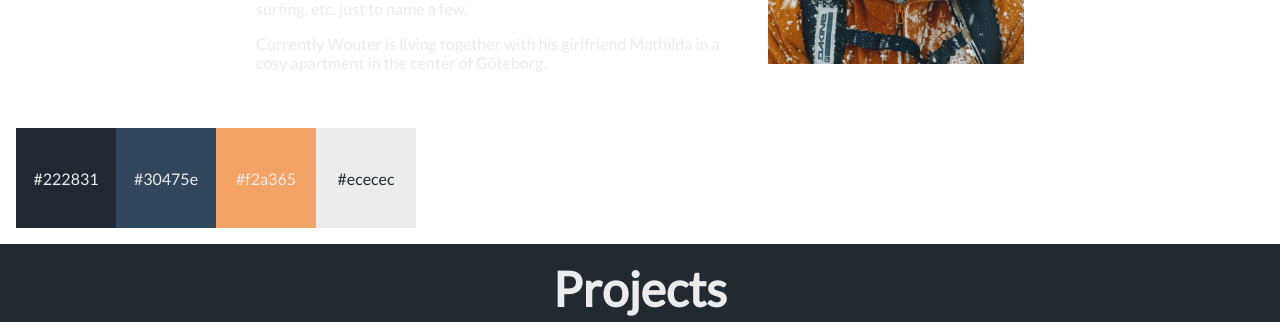
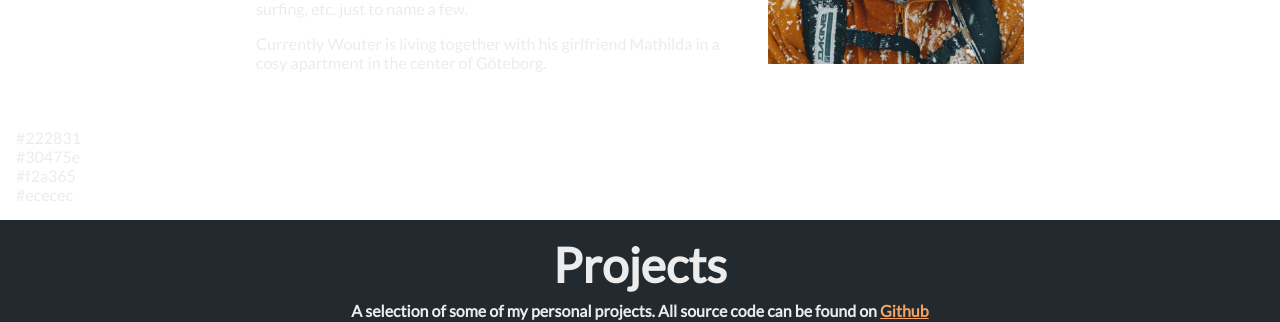
Before and after one commit to DankersW/dankersw.github.io, a React (Create React App) app: page / in a window 1280 px wide. Shown: the part 1160-1482 px from the top of the page. Built offline with nearby package versions, Linux system fonts and the light colour scheme.

Commit message:
cleanup about page

```diff
--- a/src/pages/about/about.css
+++ b/src/pages/about/about.css
@@ -37,34 +37,3 @@
         max-height: auto;
     }
 }
-
-
-
-
-
-.flex {
-    display: flex;
-    text-align: center;
-}
-
-.box {
-    height: 100px;
-    width: 100px;
-    display: flex;
-    align-items: center;
-    justify-content: center;
-}
-
-.color1 {
-    background-color: #222831;
-}
-.color2 {
-    background-color: #30475e;
-}
-.color3 {
-    background-color: #f2a365;
-}
-.color4 {
-    background-color: #ececec;
-    color: #222831;
-}
```
Also changed, not shown: src/pages/about/about.tsx (+0 -21 lines).
